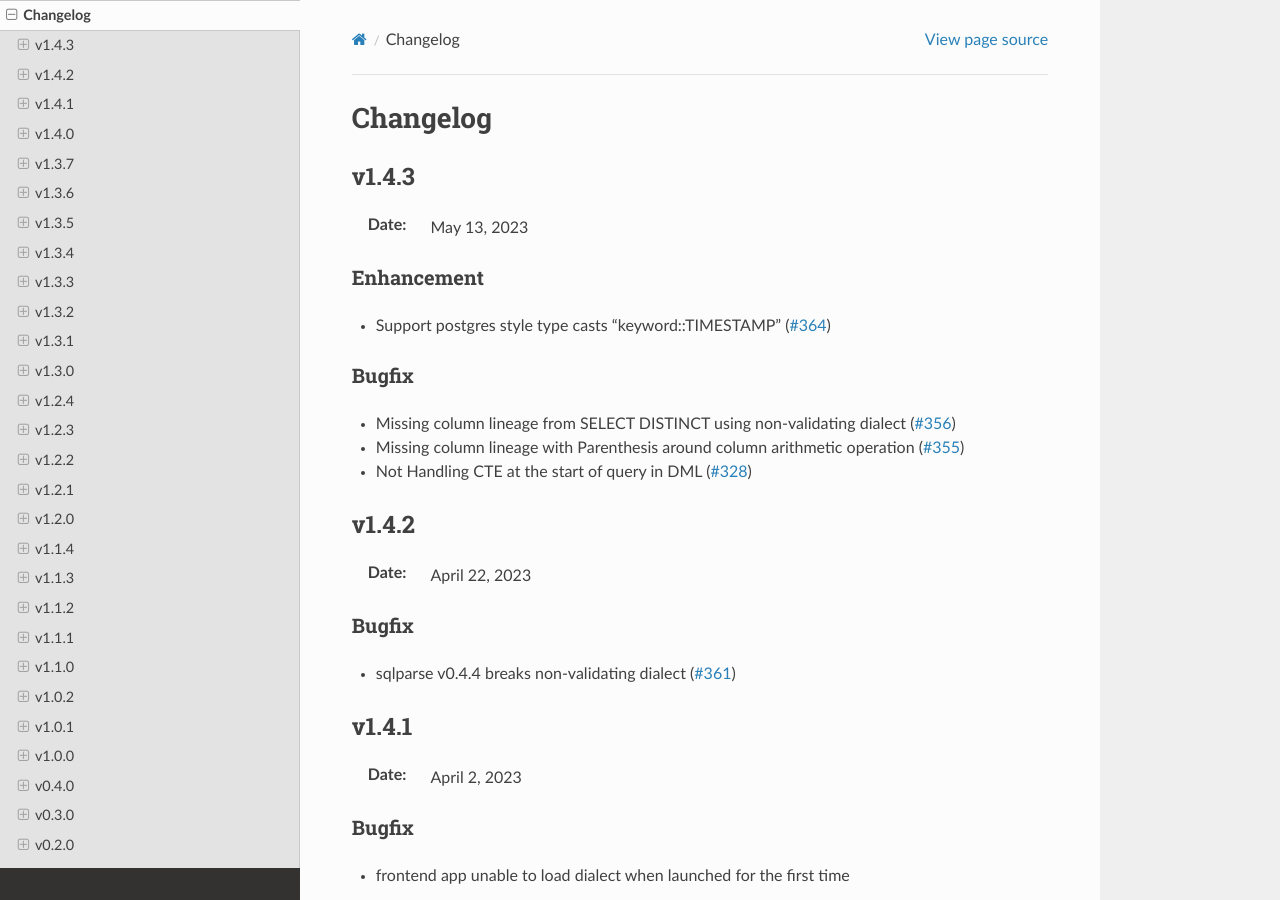
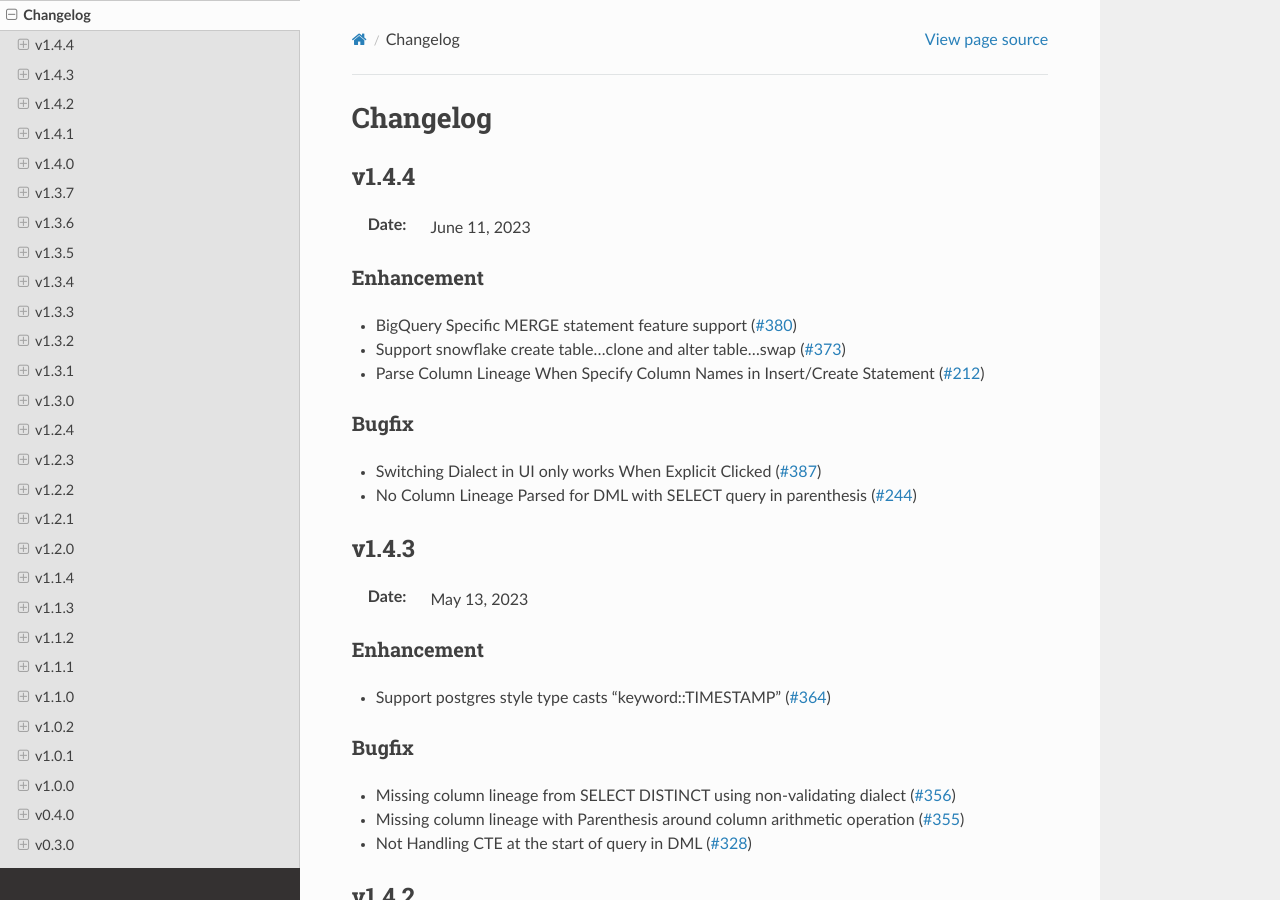
Before and after one commit to reata/sqllineage, a Sphinx documentation site: the page built from docs/release_note/changelog.rst, in a window 1280 px wide and 900 px high. Built offline with Sphinx 7.4.7 and the Read the Docs theme 2.0.0, drawn with Linux system fonts in a browser that asks for light colours.

Commit message:
chore: bump version to v1.4.4 (#390)

```diff
--- a/docs/release_note/changelog.rst
+++ b/docs/release_note/changelog.rst
@@ -1,6 +1,21 @@
 *********
 Changelog
 *********
+
+v1.4.4
+======
+:Date: June 11, 2023
+
+Enhancement
+-------------
+* BigQuery Specific MERGE statement feature support (`#380 <https://github.com/reata/sqllineage/issues/380>`_)
+* Support snowflake create table...clone and alter table...swap (`#373 <https://github.com/reata/sqllineage/issues/373>`_)
+* Parse Column Lineage When Specify Column Names in Insert/Create Statement (`#212 <https://github.com/reata/sqllineage/issues/212>`_)
+
+Bugfix
+-------------
+* Switching Dialect in UI only works When Explicit Clicked (`#387 <https://github.com/reata/sqllineage/issues/387>`_)
+* No Column Lineage Parsed for DML with SELECT query in parenthesis (`#244 <https://github.com/reata/sqllineage/issues/244>`_)
 
 v1.4.3
 ======
--- a/sqllineage/__init__.py
+++ b/sqllineage/__init__.py
@@ -2,7 +2,7 @@ import os
 
 
 NAME = "sqllineage"
-VERSION = "1.4.3"
+VERSION = "1.4.4"
 DEFAULT_LOGGING = {
     "version": 1,
     "disable_existing_loggers": False,
```
Also changed, not shown: 2 other files.
